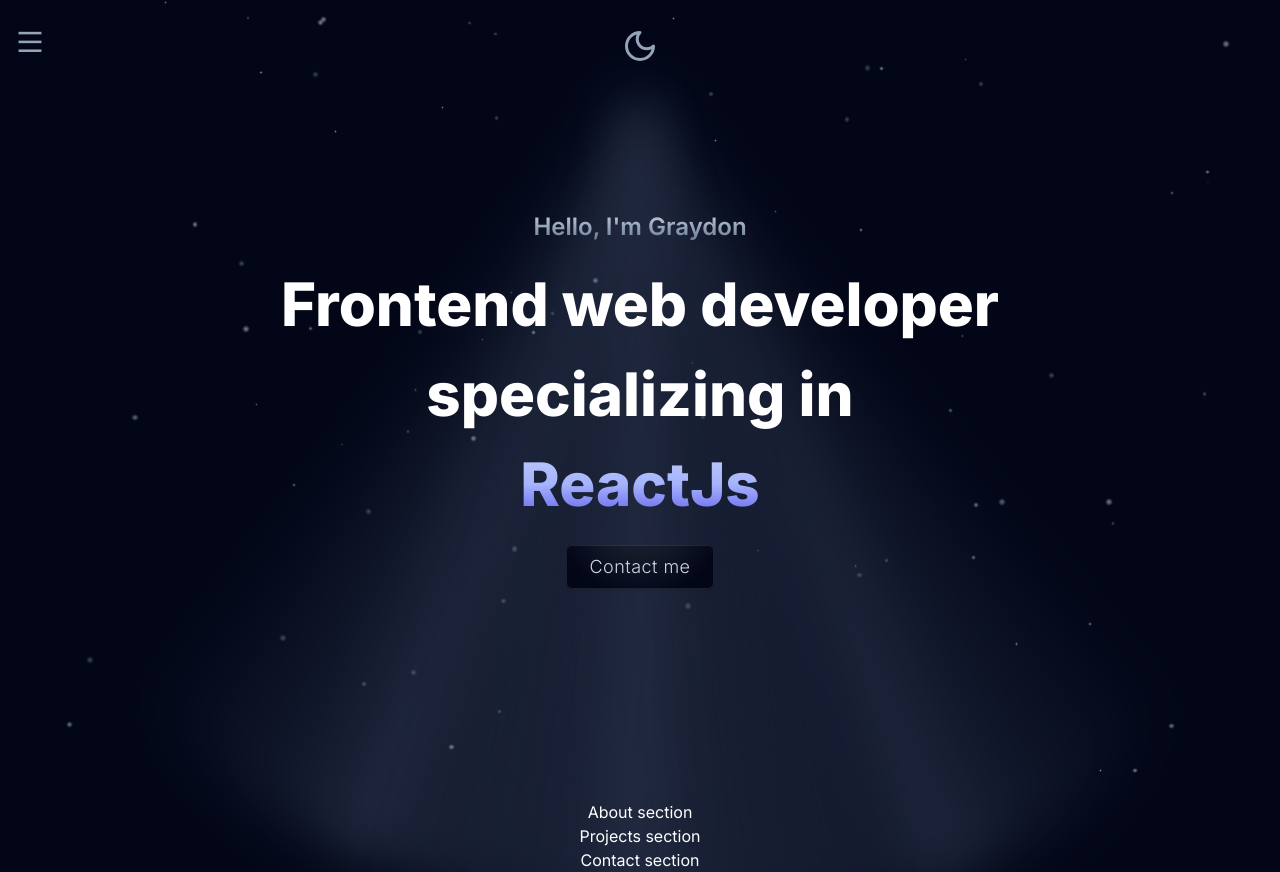
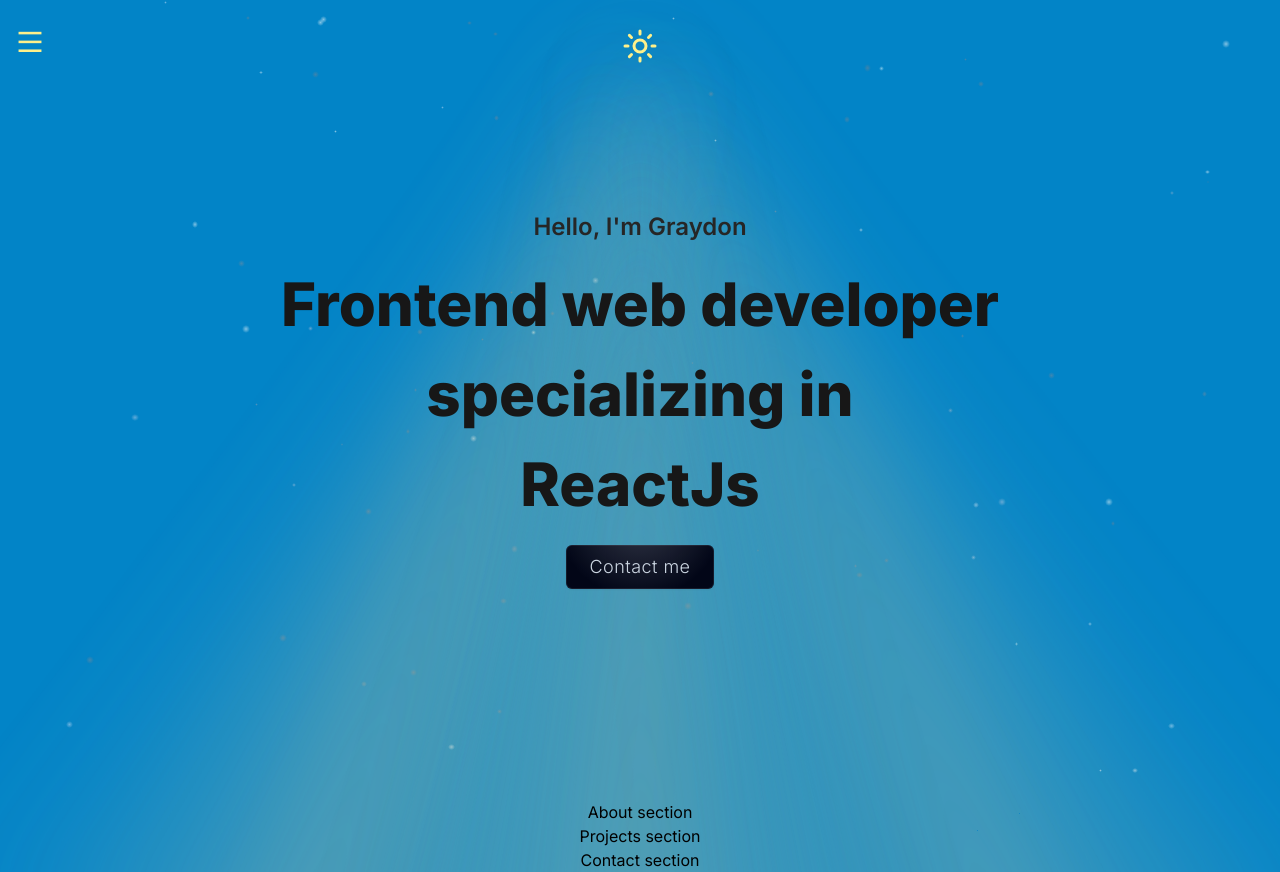
Before and after one commit to graydonvg/portfolio, a Next.js app: page / in a window 1280 px wide. Built offline with nearby package versions, Linux system fonts and the light colour scheme.

Commit message:
add theme and temporary light mode colors

```diff
--- a/package.json
+++ b/package.json
@@ -12,6 +12,7 @@
     "framer-motion": "^11.2.12",
     "lucide-react": "^0.396.0",
     "next": "14.2.4",
+    "next-themes": "^0.3.0",
     "react": "^18.3.1",
     "react-dom": "^18.3.1"
   },
--- a/src/app/globals.css
+++ b/src/app/globals.css
@@ -10,6 +10,15 @@
 body {
   padding: 0;
   margin: 0;
+}
+
+@layer base {
+  :root {
+    --background: 27 27 27;
+    --foreground: 225 225 225;
+    --accent: 254 254 91;
+    --muted: 115 115 115;
+  }
 }
 
 .fade-in-button {
@@ -68,7 +77,7 @@
 .radial-gradient {
   background: radial-gradient(
       circle at 50% -70%,
-      rgba(250, 250, 250, 0.15) 0%,
+      rgba(203, 213, 225, 0.25) 0%,
       transparent 80%
     ),
     #020617;
@@ -92,9 +101,9 @@
 .linear-overlay {
   background-image: linear-gradient(
     -75deg,
-    rgba(255, 255, 255, 0.1) calc(var(--x) + 20%),
-    rgba(255, 255, 255, 0.5) calc(var(--x) + 25%),
-    rgba(255, 255, 255, 0.1) calc(var(--x) + 100%)
+    rgba(203, 213, 225, 0.1) calc(var(--x) + 20%),
+    rgba(203, 213, 225, 0.5) calc(var(--x) + 25%),
+    rgba(203, 213, 225, 0.1) calc(var(--x) + 100%)
   );
   mask:
     linear-gradient(black, black) content-box,
@@ -109,28 +118,41 @@
 .light-beam {
   position: absolute;
   z-index: -10;
-  top: 100px;
   left: 50%;
   transform: translateX(-50%);
+  transform-origin: 50% 0;
   width: 800px;
-  height: calc(100svh);
+  height: calc(100svh + 30%);
+  filter: blur(50px);
+  pointer-events: none;
+  animation:
+    light-beam-opacity calc(var(--duration, 5s) * 1.2) linear infinite
+      var(--delay, 0s) alternate,
+    light-beam-scale calc(var(--duration, 5s) * 1.7) var(--delay, 0s) both;
+}
+
+.sun-light {
+  top: 40px;
   background-image: conic-gradient(
-    from 0deg at 50% -5%,
+    from 0deg at 50% 1%,
+    transparent 45%,
+    rgba(254, 240, 138, 0.3) 49%,
+    rgba(254, 240, 138, 0.5) 50%,
+    rgba(254, 240, 138, 0.3) 51%,
+    transparent 55%
+  );
+}
+
+.moon-light {
+  top: 30px;
+  background-image: conic-gradient(
+    from 0deg at 50% 1%,
     transparent 45%,
     rgba(124, 145, 182, 0.3) 49%,
     rgba(124, 145, 182, 0.5) 50%,
     rgba(124, 145, 182, 0.3) 51%,
     transparent 55%
   );
-  opacity: 0.5;
-  border-radius: 9999px;
-  filter: blur(25px);
-  pointer-events: none;
-  transform-origin: 50% 0;
-  animation:
-    light-beam-opacity calc(var(--duration, 5s) * 1.2) linear infinite
-      var(--delay, 0s) alternate,
-    light-beam-scale calc(var(--duration, 5s) * 1.7) var(--delay, 0s) both;
 }
 
 .light-beam-1 {
--- a/src/app/layout.tsx
+++ b/src/app/layout.tsx
@@ -4,6 +4,7 @@
 import { cn } from "@/lib/utils";
 import { ReactNode } from "react";
 import StarsBackground from "@/components/StarsBackground";
+import Providers from "./providers";
 
 const inter = Inter({
   subsets: ["latin"],
@@ -21,12 +22,17 @@
   children: ReactNode;
 }>) {
   return (
-    <html lang="en">
+    <html lang="en" suppressHydrationWarning>
       <body
-        className={cn("bg-slate-950 font-inter text-white", inter.variable)}
+        className={cn(
+          "bg-sky-600 font-inter dark:bg-slate-950",
+          inter.variable,
+        )}
       >
-        {children}
-        <StarsBackground />
+        <Providers>
+          {children}
+          <StarsBackground />
+        </Providers>
       </body>
     </html>
   );
--- a/src/app/page.tsx
+++ b/src/app/page.tsx
@@ -1,36 +1,39 @@
 import AnimatedButton from "@/components/AnimatedButton";
+import ThemeSwitch from "@/components/ThemeSwitch";
 import { NavDrawer } from "@/components/navDrawer/NavDrawer";
-import { Moon } from "lucide-react";
 
 export default function Home() {
   return (
     <div className="relative mx-auto my-0 max-w-screen-2xl overflow-hidden">
-      <header className="animate-fade-in-hero-lights-and-icons fixed z-50 flex w-full items-center justify-center py-7">
+      <header className="fixed z-50 flex w-full animate-fade-in-hero-lights-and-icons items-center justify-center py-7">
         <NavDrawer />
-        <Moon
-          className="hover-hover:hover:drop-shadow-illuminate active:drop-shadow-illuminate cursor-pointer text-slate-400"
-          size={36}
-        />
+        <ThemeSwitch />
       </header>
 
-      <div className="animate-fade-in-hero-lights-and-icons pointer-events-none fixed inset-0 -z-40 flex">
-        {/* <div className="light-beam light-beam-d"></div> */}
-        <div className="light-beam light-beam-1"></div>
-        <div className="light-beam light-beam-2"></div>
-        <div className="light-beam light-beam-3"></div>
-        {/* <div className="light-beam light-beam-e"></div> */}
+      <div className="pointer-events-none fixed inset-0 -z-40 flex animate-fade-in-hero-lights-and-icons">
+        <div className="dark:block">
+          <div className="light-beam light-beam-1 moon-light"></div>
+          <div className="light-beam light-beam-2 moon-light"></div>
+          <div className="light-beam light-beam-3 moon-light"></div>
+        </div>
+
+        <div className="dark:hidden">
+          <div className="light-beam light-beam-1 sun-light"></div>
+          <div className="light-beam light-beam-2 sun-light"></div>
+          <div className="light-beam light-beam-3 sun-light"></div>
+        </div>
       </div>
 
       <main className="flex min-h-svh flex-col items-center px-4">
         <section className="flex min-h-svh flex-col items-center justify-center space-y-4 text-center">
-          <p className="animate-translate-hero-greeting bg-gradient-to-b from-slate-300 via-slate-400 to-slate-500 bg-clip-text text-xl font-semibold text-transparent sm:text-2xl">
+          <p className="animate-translate-hero-greeting bg-gradient-to-b bg-clip-text text-xl font-semibold text-neutral-800 sm:text-2xl dark:from-slate-300 dark:via-slate-400 dark:to-slate-500 dark:text-transparent">
             <span>Hello</span>
             <span>, I&apos;m Graydon</span>
           </p>
-          <h1 className="animate-unblur-hero-title flex flex-col items-center text-2xl/9 font-extrabold sm:text-6xl/[5.625rem]">
+          <h1 className="flex animate-unblur-hero-title flex-col items-center text-2xl/9 font-extrabold text-neutral-900 sm:text-6xl/[5.625rem] dark:text-slate-300">
             <span>Frontend web developer </span>
             <span>specializing in </span>
-            <span className="bg-gradient-to-b from-indigo-200 via-indigo-300 to-indigo-600 bg-clip-text text-transparent">
+            <span className="bg-gradient-to-b bg-clip-text dark:from-slate-500 dark:via-indigo-300 dark:to-indigo-600 dark:text-transparent">
               ReactJs
             </span>
           </h1>
--- /dev/null
+++ b/src/app/providers.tsx
@@ -0,0 +1,21 @@
+"use client";
+
+import { ThemeProvider } from "next-themes";
+import { ReactNode } from "react";
+
+type Props = {
+  children: ReactNode;
+};
+
+export default function Providers({ children }: Props) {
+  return (
+    <ThemeProvider
+      attribute="class"
+      defaultTheme="system"
+      enableSystem
+      enableColorScheme
+    >
+      {children}
+    </ThemeProvider>
+  );
+}
--- /dev/null
+++ b/src/components/ThemeSwitch.tsx
@@ -0,0 +1,37 @@
+"use client";
+
+import { Circle, Moon, Sun } from "lucide-react";
+import { useTheme } from "next-themes";
+import { useEffect, useState } from "react";
+
+export default function ThemeSwitch() {
+  const [mounted, setMounted] = useState(false);
+  const { setTheme, resolvedTheme } = useTheme();
+  const iconSize = 36;
+
+  useEffect(() => setMounted(true), []);
+
+  if (!mounted) return <Circle size={iconSize} className="animate-pulse" />;
+
+  if (resolvedTheme === "dark") {
+    return (
+      <Moon
+        onClick={() => setTheme("light")}
+        className="active:drop-shadow-illuminate-dark-mode hover-hover:hover:drop-shadow-illuminate-dark-mode cursor-pointer text-slate-400"
+        size={iconSize}
+      />
+    );
+  }
+
+  if (resolvedTheme === "light") {
+    return (
+      <Sun
+        onClick={() => setTheme("dark")}
+        className="active:drop-shadow-illuminate-light-mode hover-hover:hover:drop-shadow-illuminate-light-mode cursor-pointer text-yellow-200"
+        size={iconSize}
+      />
+    );
+  }
+
+  return <Circle size={iconSize} />;
+}
--- a/src/components/navDrawer/MenuItem.tsx
+++ b/src/components/navDrawer/MenuItem.tsx
@@ -51,7 +51,7 @@
       variants={variants}
       whileHover={{ scale: 1.1, cursor: "pointer" }}
       whileTap={{ scale: 0.95 }}
-      className="z-50 flex list-none items-center gap-4 text-2xl text-slate-300"
+      className="z-50 flex list-none items-center gap-4 text-2xl text-neutral-50 dark:text-slate-300"
     >
       <span>{getIcon(link, 2)}</span>
       <span className="capitalize">{link}</span>
--- a/src/components/navDrawer/MenuToggle.tsx
+++ b/src/components/navDrawer/MenuToggle.tsx
@@ -18,7 +18,7 @@
         width="28"
         height="28"
         viewBox="0 0 22 19"
-        className="active:drop-shadow-illuminate hover-hover:hover:drop-shadow-illuminate fill-slate-400 stroke-slate-400"
+        className="fill-yellow-200 stroke-yellow-200 dark:fill-slate-400 dark:stroke-slate-400"
       >
         <Path
           variants={{
--- a/src/components/navDrawer/NavDrawer.tsx
+++ b/src/components/navDrawer/NavDrawer.tsx
@@ -42,12 +42,12 @@
     >
       <MenuToggle toggle={() => setIsOpen((prev) => !prev)} />
       <motion.div
-        className="fixed bottom-0 left-0 top-0 z-20 w-full bg-slate-900/80 xl:hidden"
+        className="fixed bottom-0 left-0 top-0 z-20 w-full bg-sky-700/80 xl:hidden dark:bg-slate-900/80"
         variants={sidebar}
       />
       <motion.div
         id="nav-drawer"
-        className="fixed bottom-0 left-0 top-0 z-30 w-[300px] bg-slate-900 xl:hidden"
+        className="fixed bottom-0 left-0 top-0 z-30 w-[300px] bg-sky-700 xl:hidden dark:bg-slate-900"
         variants={sidebar}
       />
       <Navigation />
--- a/tailwind.config.ts
+++ b/tailwind.config.ts
@@ -6,6 +6,7 @@
     "./src/components/**/*.{js,ts,jsx,tsx,mdx}",
     "./src/app/**/*.{js,ts,jsx,tsx,mdx}",
   ],
+  darkMode: "class",
   theme: {
     extend: {
       fontFamily: {
@@ -19,7 +20,8 @@
           "radial-gradient(50% 50% at 50% 50%, rgba(148, 163, 184, 0.5) 0%, rgba(148, 163, 184, 0) 100%)",
       },
       dropShadow: {
-        illuminate: "0 0 3px rgba(148, 163, 184, 0.8)",
+        "illuminate-dark-mode": "0 0 3px rgba(148, 163, 184, 0.8)",
+        "illuminate-light-mode": "0 0 3px rgba(254, 240, 138, 0.8)",
       },
       keyframes: {
         "fade-in": {
```
Also changed, not shown: 1 other file (tests, documents, lock files or other folders).
